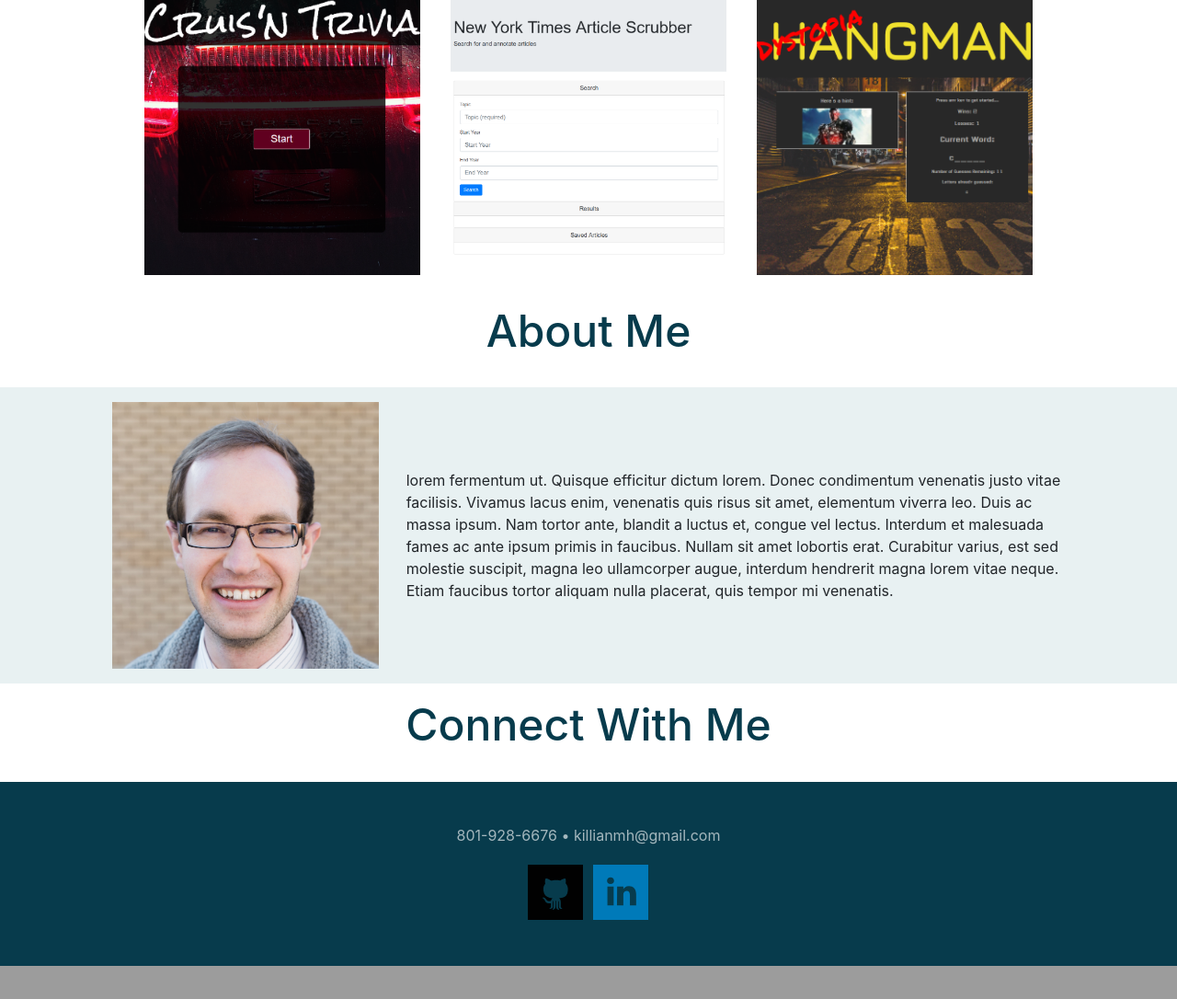
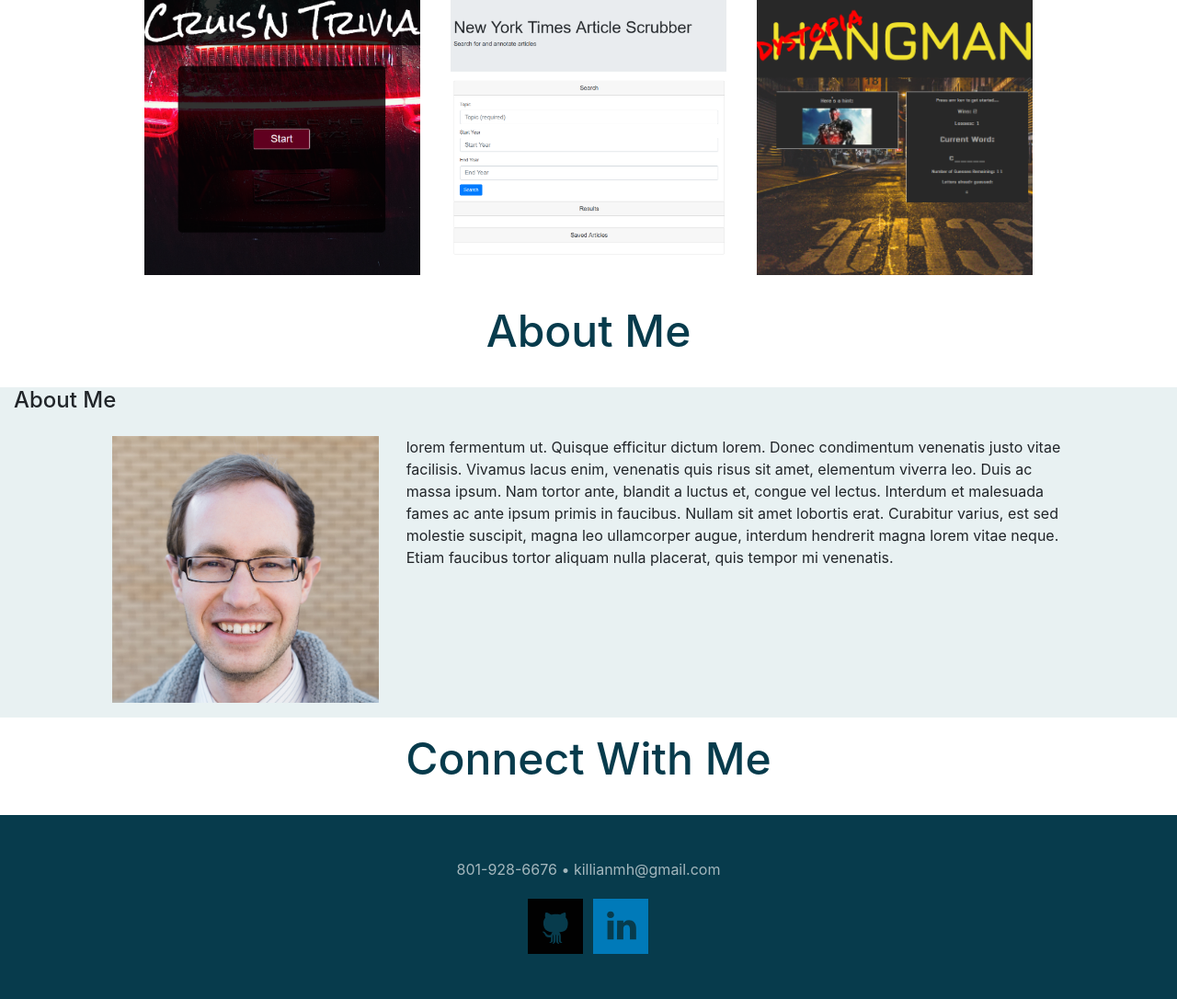
Before and after one commit to killianmh/portfolio, a Node server app: page / in a window 1280 px wide. Shown: the part 1189-2275 px from the top of the page at 92% size. Before the commit the page ends 2239 px from the top, so only its background shows below. Run offline with Node 20, Linux system fonts and the light colour scheme; data that the repository does not hold is empty; some libraries are stand-ins or nearby versions.

Commit message:
about me title

```diff
--- a/views/layouts/main.handlebars
+++ b/views/layouts/main.handlebars
@@ -225,6 +225,13 @@
         </div>
     </div>
     <div class="row v-align aboutMe">
+        <div class="col-sm-12">
+            <div class="row">
+                <h4 class="col-sm-6">
+                    About Me
+                </h4>
+            </div>
+            <div class="row">
                 <div class="col-sm-1">
                 </div>
                 <div class="col-sm-3 pt-3 pb-3">
@@ -234,6 +241,8 @@
                     lorem fermentum ut. Quisque efficitur dictum lorem. Donec condimentum venenatis justo vitae facilisis. Vivamus lacus enim, venenatis quis risus sit amet, elementum viverra leo. Duis ac massa ipsum. Nam tortor ante, blandit a luctus et, congue vel lectus. Interdum et malesuada fames ac ante ipsum primis in faucibus. Nullam sit amet lobortis erat. Curabitur varius, est sed molestie suscipit, magna leo ullamcorper augue, interdum hendrerit magna lorem vitae neque. Etiam faucibus tortor aliquam nulla placerat, quis tempor mi venenatis.
                 </div>
                 <div class="col-sm-1">
+                </div>
+            </div>
         </div>
     </div>
     <div class="row justify-content-center section mt-3">
```
Lines whose indentation alone changed are shown as unchanged.
